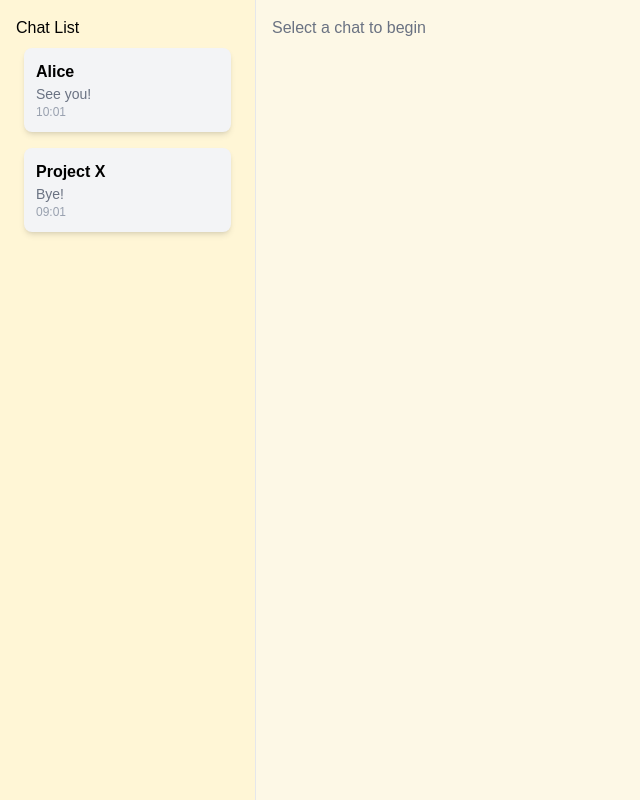
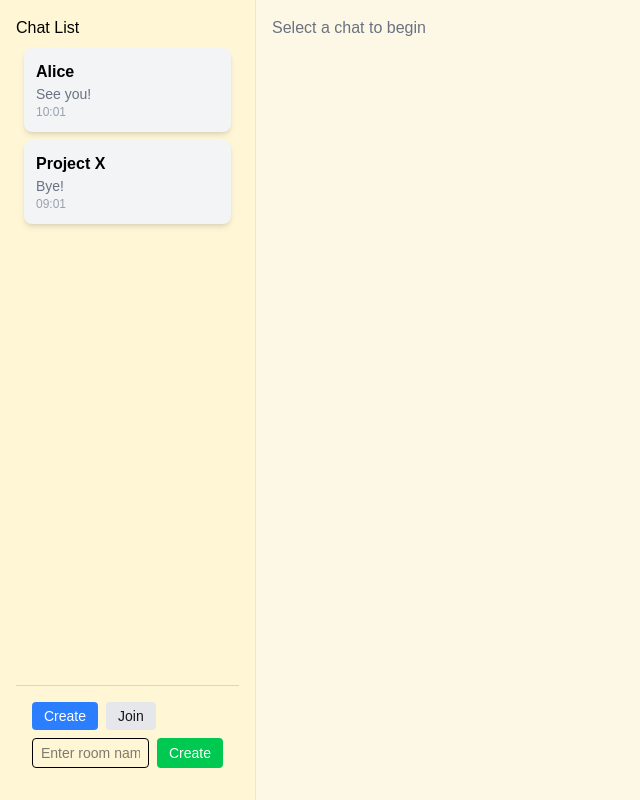
Before and after one commit to S-Garry/ChatCSE, a Next.js app in the folder frontend/: page /chat in a window 1280 px wide. Shown: the whole page, without its empty margins (0-640 px from the left). Built offline with nearby package versions, Linux system fonts and the light colour scheme.

Commit message:
feat: implement create/join chat room

```diff
--- a/frontend/package.json
+++ b/frontend/package.json
@@ -13,7 +13,8 @@
     "next": "15.3.2",
     "react": "^19.0.0",
     "react-dom": "^19.0.0",
-    "react-hot-toast": "^2.5.2"
+    "react-hot-toast": "^2.5.2",
+    "uuid": "^11.1.0"
   },
   "devDependencies": {
     "@eslint/eslintrc": "^3",
--- a/frontend/src/components/ChatList.tsx
+++ b/frontend/src/components/ChatList.tsx
@@ -6,32 +6,15 @@
 import clsx from "clsx";
 import { useChat } from "./ChatContext";
 import { mockRooms } from "@/lib/mockData";
+import RoomManager from "./RoomManager";
 
 
-
-// const mockRooms = [
-//   { id: "room1", name: "General", lastMessage: "Hello there!", time: "10:24 AM" },
-//   { id: "room2", name: "Project X", lastMessage: "Did you push the code?", time: "9:12 AM" },
-//   { id: "room3", name: "Random", lastMessage: "Lunch today?", time: "Yesterday" },
-// ];
-// const mockRooms: Room[] = [
-//   { id: "room-1", name: "Alice", lastMessage: "See you!", time: "10:01" },
-//   { id: "room-2", name: "Bob", lastMessage: "Bye!", time: "09:01" },
-// ];
-
 export default function ChatList() {
-  const {selectedRoomId, setSelectedRoomId} = useChat();
-  // const [selectedRoom, setSelectedRoom] = useState<string | null>(null);
-  // const router = useRouter();
-
-  // const handleSelect = (roomId: string) => {
-  //   setSelectedRoom(roomId);
-  //   // router.push(`/chat/${roomId}`);
-  //   console.log(roomId)
-  // };
+  const { selectedRoomId, setSelectedRoomId } = useChat();
 
   return (
-    <div className="flex flex-col space-y-0">
+    <div className="flex flex-col h-full space-y-0">
+      <div className="overflow-y-auto flex-1">
         <div className="text-black">Chat List</div>
         {mockRooms.map((room) => (
           <div
@@ -50,5 +33,9 @@ export default function ChatList() {
           </div>
         ))}
       </div>
+
+
+      <RoomManager />
+    </div>
   );
 }
--- /dev/null
+++ b/frontend/src/components/RoomManager.tsx
@@ -0,0 +1,84 @@
+"use client";
+
+import { useState } from "react";
+import clsx from "clsx";
+import { v4 as uuidv4 } from "uuid";
+import { mockRooms } from "@/lib/mockData";
+import { useChat } from "./ChatContext";
+import { showError } from "./ToastMessage";
+
+export default function RoomManager() {
+  const [mode, setMode] = useState<"create" | "join">("create");
+  const [input, setInput] = useState("");
+  const { setSelectedRoomId } = useChat();
+
+  const handleSubmit = (e: React.FormEvent) => {
+    e.preventDefault();
+    if (!input.trim()) return;
+
+    if (mode === "create") {
+      const newId = uuidv4().slice(0, 8);
+      const newRoom = {
+        id: newId,
+        name: input,
+        lastMessage: "",
+        time: new Date().toLocaleTimeString([], {
+          hour: "2-digit",
+          minute: "2-digit",
+          hour12: false,
+        }),
+      };
+      mockRooms.push(newRoom);
+      setSelectedRoomId(newId);
+    } else {
+      const existing = mockRooms.find((r) => r.id === input.trim());
+      if (existing) {
+        setSelectedRoomId(existing.id);
+      } else {
+        showError("Room ID not found.");
+      }
+    }
+
+    setInput("");
+  };
+
+  return (
+    <div className="mt-4 p-4 border-t border-gray-300">
+      <div className="flex gap-2 mb-2">
+        <button
+          onClick={() => setMode("create")}
+          className={clsx(
+            "px-3 py-1 rounded text-sm",
+            mode === "create" ? "bg-blue-500 text-white" : "bg-gray-200"
+          )}
+        >
+          Create
+        </button>
+        <button
+          onClick={() => setMode("join")}
+          className={clsx(
+            "px-3 py-1 rounded text-sm",
+            mode === "join" ? "bg-blue-500 text-white" : "bg-gray-200"
+          )}
+        >
+          Join
+        </button>
+      </div>
+
+      <form onSubmit={handleSubmit} className="flex gap-2">
+        <input
+          value={input}
+          onChange={(e) => setInput(e.target.value)}
+          className="w-3/4 border rounded px-2 py-1 text-sm text-black"
+          placeholder={mode === "create" ? "Enter room name" : "Enter room ID"}
+        />
+        <button
+          type="submit"
+          className="bg-green-500 text-white px-3 py-1 rounded text-sm"
+        >
+          {mode === "create" ? "Create" : "Join"}
+        </button>
+      </form>
+    </div>
+  );
+}
```
Also changed, not shown: 1 other file (tests, documents, lock files or other folders). Lines whose indentation alone changed are shown as unchanged.
